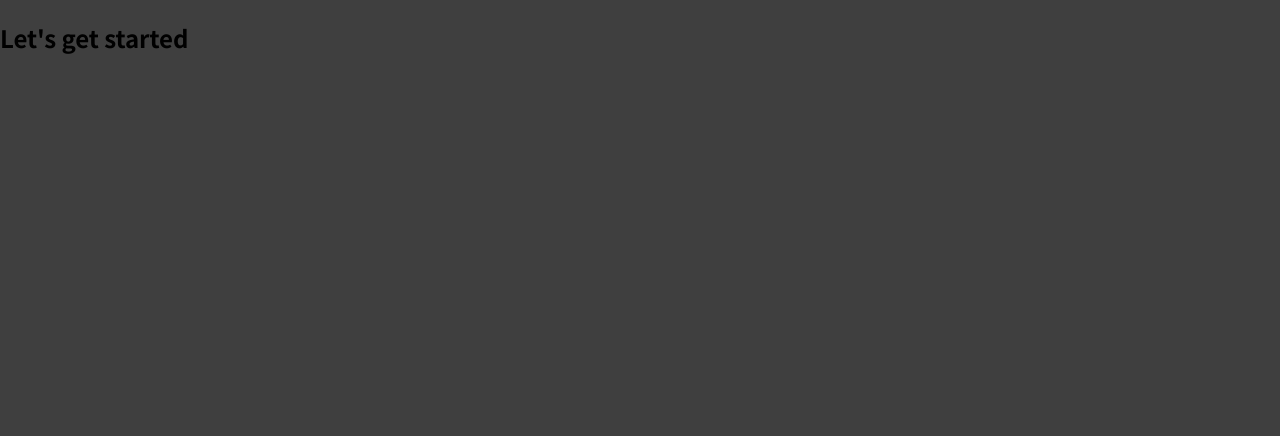
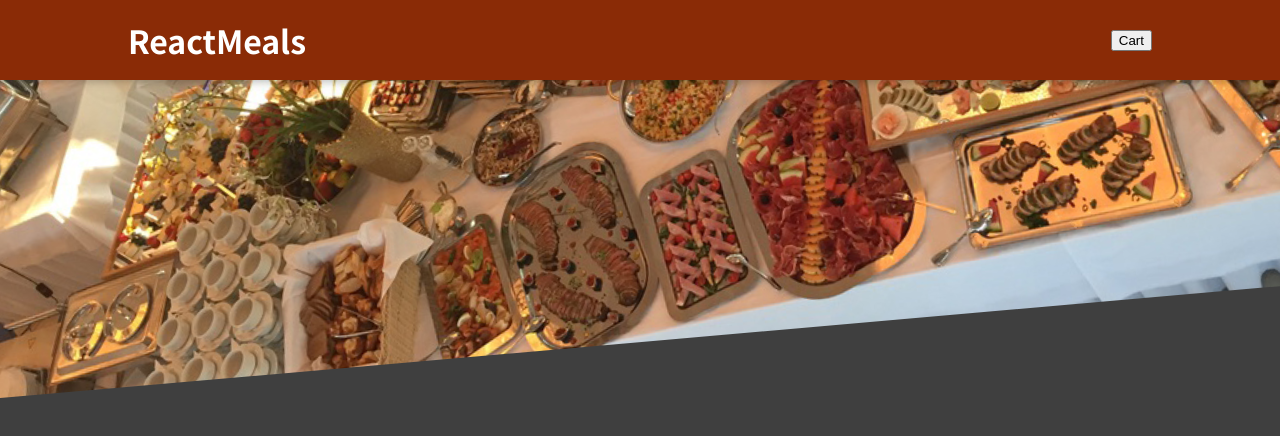
Before and after one commit to ShakiLhossain900/Food-ordering-app-practice, a React (Create React App) app: page / in a window 1280 px wide. Shown: the top 436 px of the page. Built offline with nearby package versions, Linux system fonts and the light colour scheme.

Commit message:
adding something new

```diff
--- a/src/App.js
+++ b/src/App.js
@@ -1,8 +1,9 @@
+import Header from "./Components/Layout/Header";
 
 function App() {
   return (
     <div >
-          <h2>Let's get started</h2>
+          <Header/>
     </div>
   );
 }
--- a/src/Components/Layout/Header.js
+++ b/src/Components/Layout/Header.js
@@ -1,10 +1,18 @@
 import React from 'react';
+import mealsImage from '../../assets/meals.jpg';
+import classes from './Header.module.css'
 
 const Header = () => {
     return (
-        <div>
-
-        </div>
+        <React.Fragment>
+            <header className={classes.header} >
+                <h1>ReactMeals</h1>
+                <button>Cart</button>
+            </header>
+            <div className={classes['main-image']}>
+                <img src={mealsImage} alt="A table full of delicious food" />
+            </div>
+        </React.Fragment>
     );
 };
 
--- a/src/Components/Layout/Header.module.css
+++ b/src/Components/Layout/Header.module.css
@@ -0,0 +1,27 @@
+.header{
+    position: fixed;
+    top: 0;
+    left: 0;
+    width: 100%;
+    height:5rem;
+    background-color:#8a2b06;
+    color: white;
+    display: flex;
+    justify-content: space-between;
+    align-items: center;
+    padding:0 10%;
+    box-shadow: 0 2px 8px rgba(0, 0, 0, 0.25);
+    z-index: 10;
+}
+.main-image{
+    width:100%;
+    height:25rem;
+    z-index: 0;
+    overflow: hidden;
+}
+.main-image img {
+    width: 110%;
+    height: 100%;
+    object-fit: cover;
+    transform: rotateZ(-5deg) translateY(-4rem) translateX(-1rem);
+  }
```
Also changed, not shown: src/assets/meals.jpg (added).
